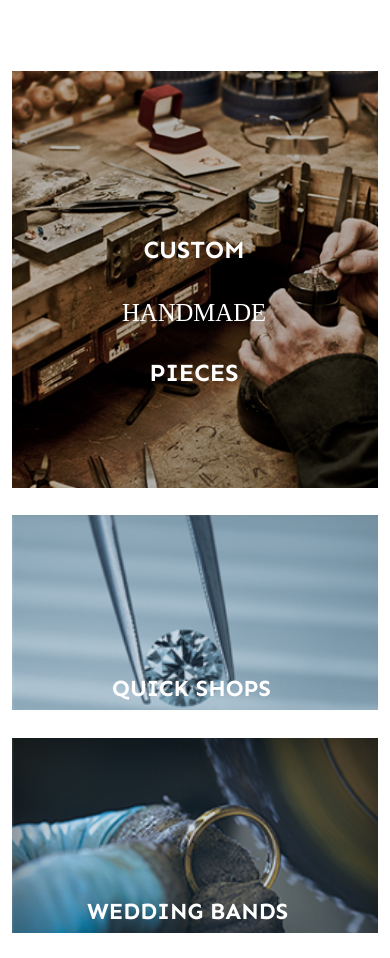
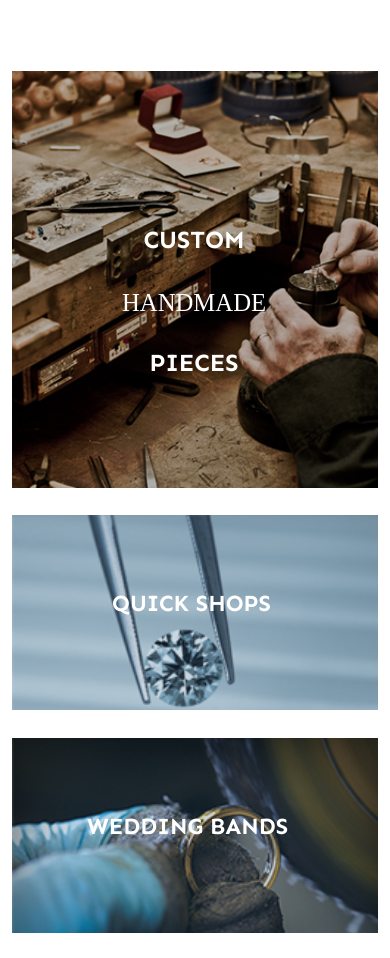
Before and after one commit to CodyHuesers/MAGIC-STONE, a plain HTML site: page index.html in a window 390 px wide. Shown: the part 128-1086 px from the top of the page. Drawn offline with nearby package versions, Linux system fonts and the light colour scheme; a web font is replaced by a local one.

Commit message:
picture adjustments commit

```diff
--- a/index.html
+++ b/index.html
@@ -15,7 +15,7 @@
     <link rel="icon" type="image/png" sizes="32x32" href="/favicon-32x32.png">
     <link rel="icon" type="image/png" sizes="16x16" href="/favicon-16x16.png">
     <link rel="manifest" href="/site.webmanifest">
-    <title>Moon Stone Jewelry</title>
+    <title>Magic Stone Jewelry</title>
 </head>
 
 <body>
--- a/mystyle.css
+++ b/mystyle.css
@@ -252,7 +252,7 @@ a.nav-link:hover{
         align-self:center;
         justify-self: center;
         display: grid;
-        padding: 165px 110px;
+        padding: 155px 110px;
 
     }
 
@@ -264,7 +264,7 @@ a.nav-link:hover{
         align-self:center;
         justify-self: center;
         display: grid;
-        padding: 160px 100px;
+        padding: 75px 100px;
 
     }
 
@@ -276,7 +276,7 @@ a.nav-link:hover{
         align-self:center;
         justify-self: center;
         display: grid;
-        padding: 160px 75px;
+        padding: 75px 75px;
 
     }
 
@@ -288,7 +288,7 @@ a.nav-link:hover{
         align-self:center;
         justify-self: center;
         display: grid;
-        padding: 375px 85px;
+        padding: 350px 85px;
 
     }
 
```
